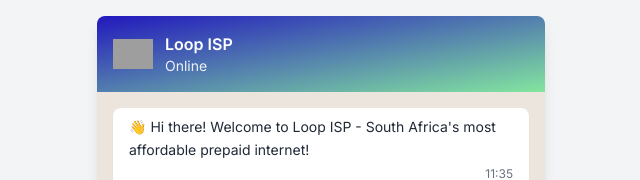
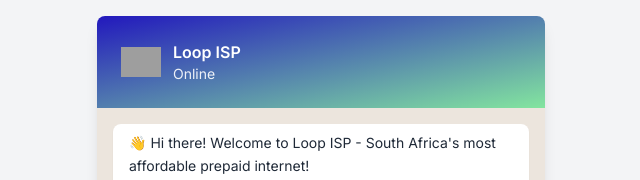
Before and after one commit to pinkbalaclava/loop, a React (Vite) app: page / in a window 1280 px wide. Shown: the top 180 px of the page, without its empty margins (319-959 px from the left). Built offline with nearby package versions, Linux system fonts and the light colour scheme; no server answers; the database is empty; grey boxes are pictures that could not be loaded.

Commit message:
Increase topbar height and fix horizontal alignment

```diff
--- a/src/App.tsx
+++ b/src/App.tsx
@@ -755,7 +755,7 @@
     <div className="min-h-screen bg-gray-100 flex items-center justify-center p-4">
       <div className="w-full max-w-md bg-white rounded-lg shadow-lg overflow-hidden h-[852px] max-h-[100vh] flex flex-col">
         {/* Chat Header */}
-        <div className="bg-gradient-to-br from-[#2218BD] to-[#83E59F] text-white p-4 flex items-center space-x-3">
+        <div className="bg-gradient-to-br from-[#2218BD] to-[#83E59F] text-white p-6 flex items-center space-x-3">
           <img
             src="https://static.wixstatic.com/media/1420b0_7ffb91f8f06e47f08a3e2f74031443e8~mv2.png/v1/fill/w_600,h_413,al_c,lg_1,q_85,enc_avif,quality_auto/Loop%20Logo%20no%20backgtround.png"
             alt="Loop ISP Logo"
```
